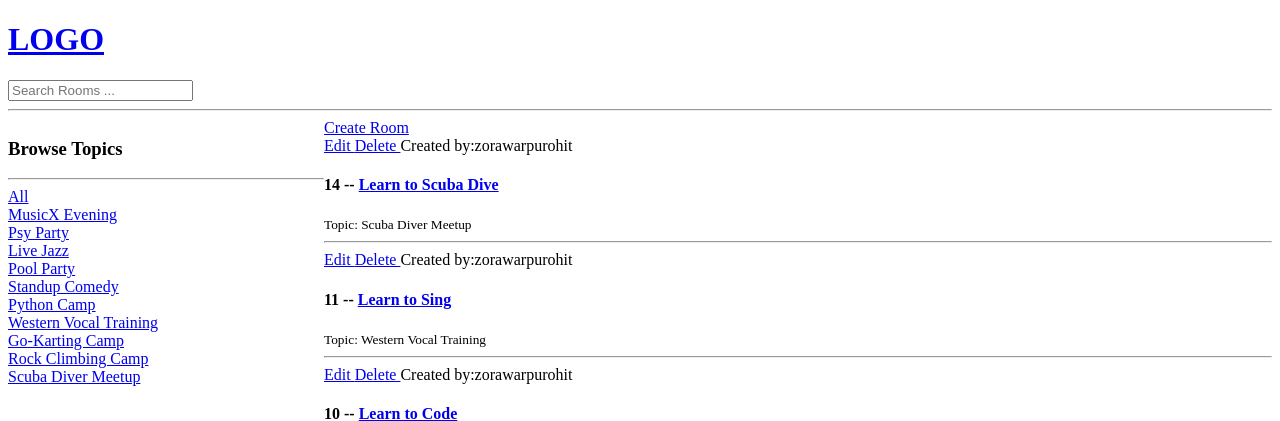
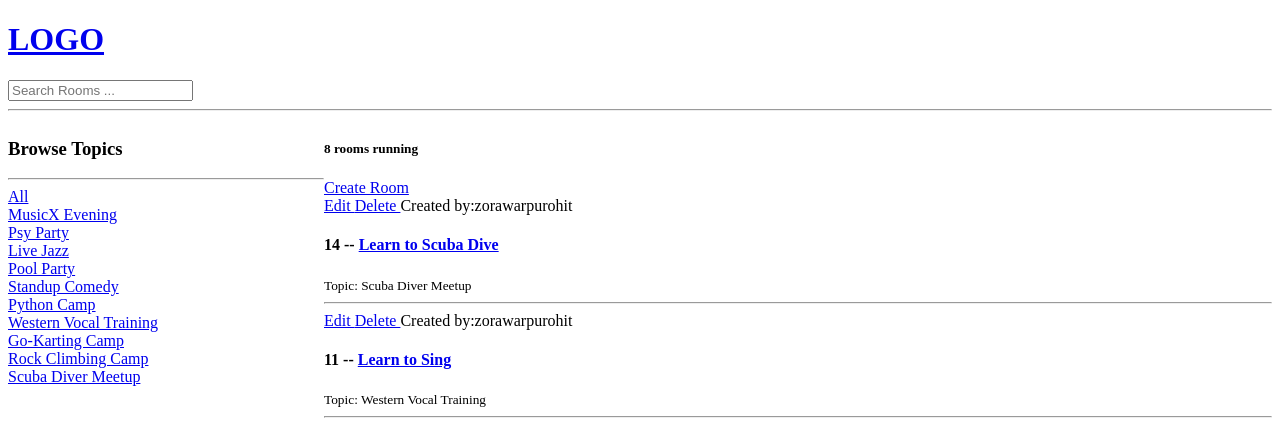
Before and after one commit to zora89/django_basics, a Django app: page / in a window 1280 px wide. Shown: the top 421 px of the page. Run offline with Django 4.2, Linux system fonts and the light colour scheme; data comes from the database, SQL or seed files in the repository.

Commit message:
room count

```diff
--- a/baatcheet/base/templates/base/home.html
+++ b/baatcheet/base/templates/base/home.html
@@ -29,6 +29,7 @@
   </div>
 
   <div>
+    <h5>{{room_count}} rooms running</h5>
     <a href="{% url 'createroom' %}">Create Room</a>
 
     <div>
--- a/baatcheet/base/views.py
+++ b/baatcheet/base/views.py
@@ -12,11 +12,12 @@ def home(request):
 
         )
     topic = Topic.objects.all()
+    room_count = rooms.count()
     user = User.objects.filter(
         Q(username__icontains=q)
     )
 
-    home_data = {'rooms': rooms, 'topics': topic, 'users': user}
+    home_data = {'rooms': rooms, 'topics': topic, 'users': user, 'room_count': room_count }
     return render(request, 'base/home.html', home_data )
 
 def room(request, id):
```
